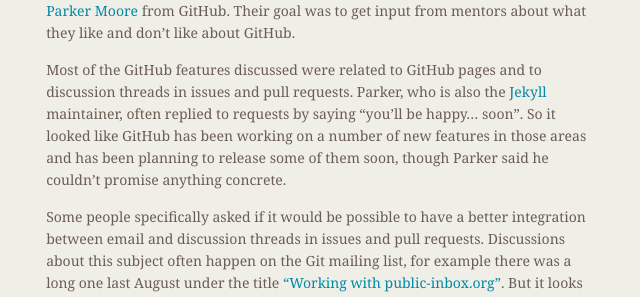
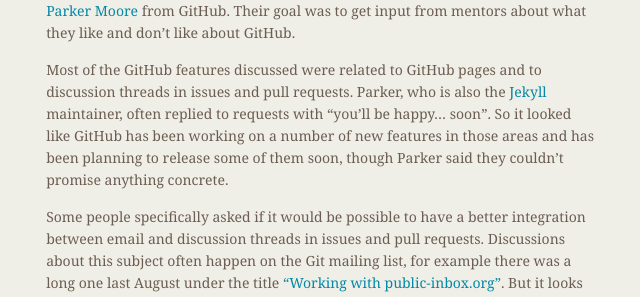
Before and after one commit to git/git.github.io, a Jekyll site: the page built from rev_news/drafts/edition-21.md, in a window 1280 px wide and 900 px high, scrolled down 375 px. Shown: the part 156-453 px from the top of the window, without its empty margins (483-1123 px from the left). Built offline with Jekyll 4.4.1, drawn with Linux system fonts in a browser that asks for light colours.

Commit message:
rn-21: rework paragraph about GitHub features

```diff
--- a/rev_news/drafts/edition-21.md
+++ b/rev_news/drafts/edition-21.md
@@ -39,9 +39,9 @@
 Most of the GitHub features discussed were related to GitHub pages and
 to discussion threads in issues and pull requests. Parker, who is also
 the [Jekyll](http://jekyllrb.com/) maintainer, often replied to
-requests by saying "you'll be happy... soon". So it looked like GitHub
+requests with "you'll be happy... soon". So it looked like GitHub
 has been working on a number of new features in those areas and has
-been planning to release some of them soon, though Parker said he
+been planning to release some of them soon, though Parker said they
 couldn't promise anything concrete.
 
 Some people specifically asked if it would be possible to have a
```
